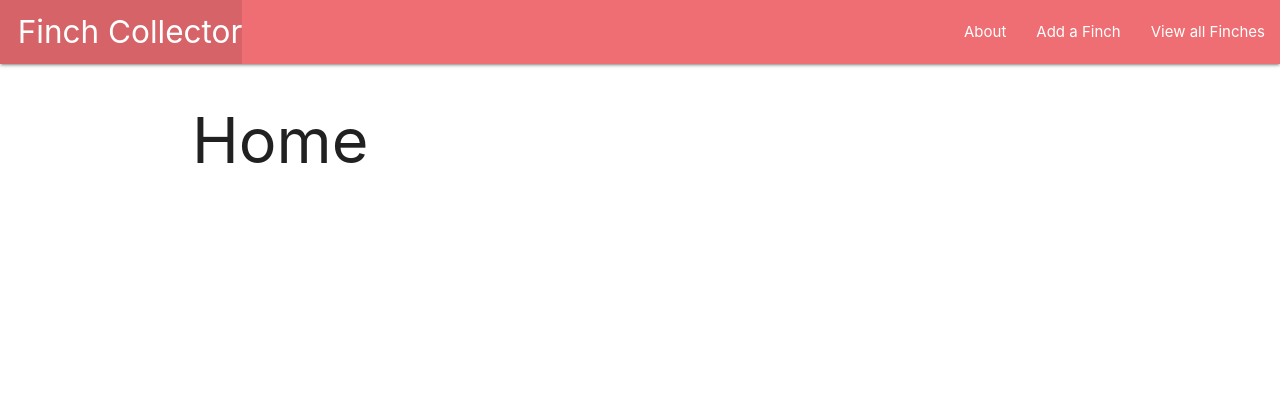
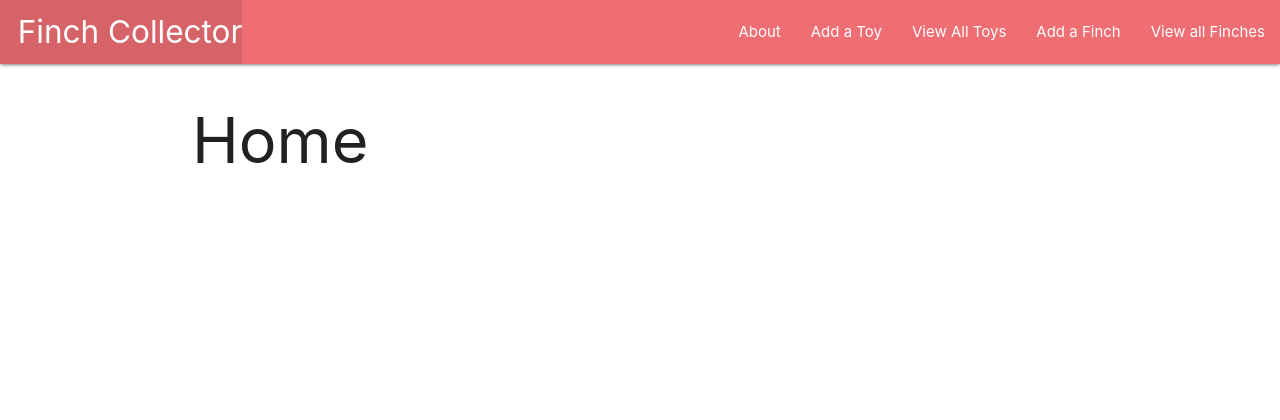
Before and after one commit to Dami-Olus/finchcollector-lab, a Django app: page / in a window 1280 px wide. Shown: the top 420 px of the page. Run offline with Django 4.2, Linux system fonts and the light colour scheme; parts of the project's set-up code (start-up, migrations or seed data) failed here and were passed over.

Commit message:
created views for tags

```diff
--- a/main_app/templates/base.html
+++ b/main_app/templates/base.html
@@ -20,6 +20,8 @@
         </ul>
         <ul class="right">
           <li><a href="{% url 'about' %}">About</a></li>
+          <li><a href="{% url 'toys_create' %}">Add a Toy</a></li>
+          <li><a href="{% url 'toys_index' %}">View All Toys</a></li>
           <li><a href="{% url 'finches_create' %}">Add a Finch</a></li>
 
           <li><a href="{% url 'index' %}">View all Finches</a></li>
--- a/main_app/views.py
+++ b/main_app/views.py
@@ -1,7 +1,7 @@
 from django.shortcuts import render, redirect
-from django.views.generic.edit import CreateView, DeleteView, UpdateView
+from django.views.generic.edit import CreateView, DeleteView, UpdateView, ListView
 
-from .models import Finch
+from .models import Finch, Tag
 from .forms import FeedingForm
 
 # finches = [
@@ -55,3 +55,18 @@ def add_feeding(request, finch_id):
     new_feeding.finch_id = finch_id
     new_feeding.save()
   return redirect('detail', finch_id=finch_id)
+
+class TagList(ListView):
+    model = Tag
+
+class TagCreate(CreateView):
+    model = Tag
+    fields = '__all__'
+
+class TagUpdate(UpdateView):
+    model = Tag
+    fields = '__all__'
+
+class TagDelete(DeleteView):
+    model = Tag
+    success_url = '/tags'
```
Also changed, not shown: main_app/models.py (+4 -4 lines).
